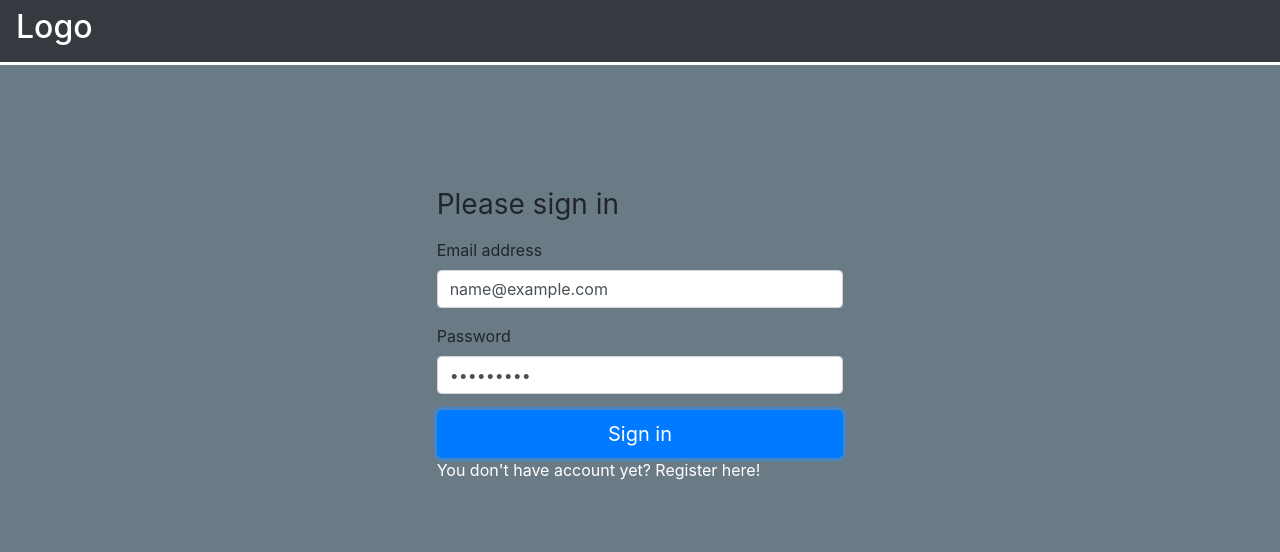
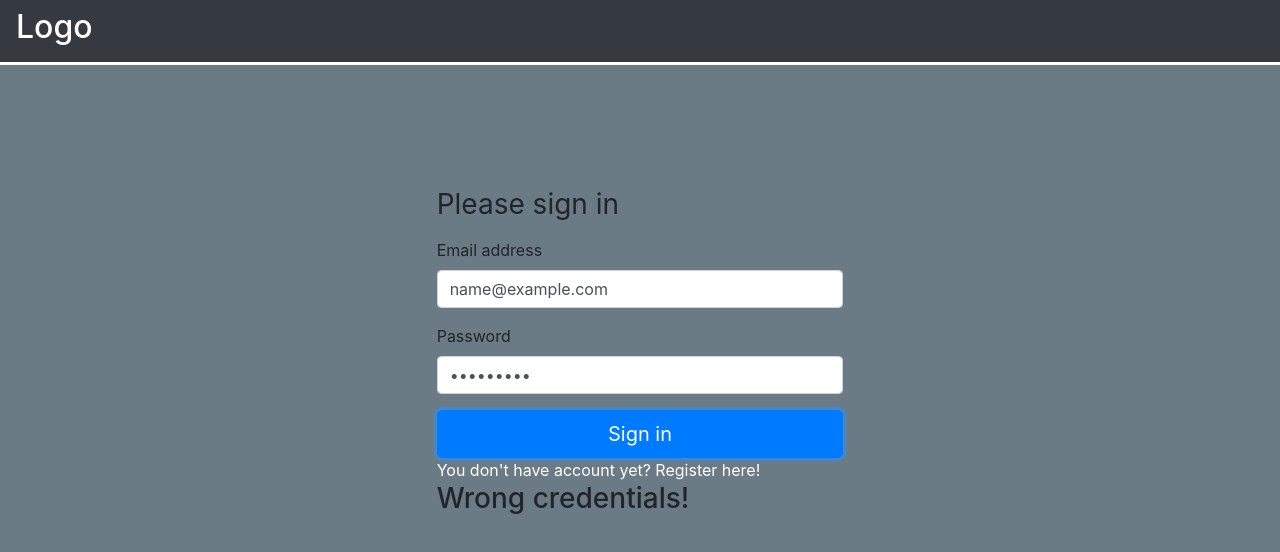
Before and after one commit to KulovacNedim/CALibrary, an Angular app in the folder libraryProject/: page / in a window 1280 px wide. Both pictures are taken after typing "name@example.com", "Sample123" into the empty fields and a click on the button "Sign in". Shown: the top 552 px of the page. Built offline with nearby package versions, Linux system fonts and the light colour scheme; no server answers; what ngx-pagination would draw is missing.

Commit message:
Wornings on login and register screen added

```diff
--- a/libraryProject/src/app/app.module.ts
+++ b/libraryProject/src/app/app.module.ts
@@ -10,17 +10,16 @@ import { AddContentComponent } from './add-content/add-content.component';
 import { EditContentComponent } from './edit-content/edit-content.component';
 import { Routes, RouterModule } from '@angular/router' ;
 import { manageService } from './manageService.service' ;
-import { Content } from '@angular/compiler/src/render3/r3_ast';
 import { LoginComponent } from './login/login.component';
 import { AuthenticationService } from './authentication.service';
 import { ProfileComponent } from './profile/profile.component';
 import { AuthGuardService } from './auth-guard.service';
 import { RegisterComponent } from './register/register.component';
 import { AddEditGuardService } from './add-edit-guard.service';
+import { WarningComponent } from './warning/warning.component';
 
 const appRoutes : Routes = [
   { path: '', component: LoginComponent},
-
   { path: 'editBook', component: EditContentComponent, canActivate: [AddEditGuardService] } ,
   { path: 'addBook', component: AddContentComponent, canActivate: [AddEditGuardService] },
   { path: 'loadBooks', component: LoadContentComponent, canActivate: [AuthGuardService] },
@@ -38,7 +37,8 @@ const appRoutes : Routes = [
     EditContentComponent,
     LoginComponent,
     ProfileComponent,
-    RegisterComponent
+    RegisterComponent,
+    WarningComponent
   ],
   imports: [
     BrowserModule,
--- a/libraryProject/src/app/authentication.service.ts
+++ b/libraryProject/src/app/authentication.service.ts
@@ -28,12 +28,11 @@ export interface TokenPayload {
   role_id : number
 }
 
-
-
 @Injectable()
 export class AuthenticationService {
   private token: string
-warning = ""
+  warning:string = ""
+
   constructor(private http: HttpClient, private router: Router) {}
 
   setWarningMassage(setWarningMassage: string){
--- a/libraryProject/src/app/login/login.component.html
+++ b/libraryProject/src/app/login/login.component.html
@@ -13,7 +13,6 @@
         <button type="submit" class="btn btn-lg btn-primary btn-block">Sign in</button>
       </form>
       <a routerLink="/register">You don't have account yet? Register here!</a>
-      <!-- <app-warning *ngIf="showWarning"></app-warning> -->
+      <app-warning *ngIf="showWarning"></app-warning>
     </div>
   </div>
-<!-- <button class="btn btn-dark mngPnlBtn" (click)="onLoadManagePanel()"> Manage panel </button> -->
--- a/libraryProject/src/app/login/login.component.ts
+++ b/libraryProject/src/app/login/login.component.ts
@@ -17,7 +17,8 @@ export class LoginComponent {
     role_id: 0
   }
 
-
+  showWarning = false;
+  warning: string = "";
 
   constructor(private auth: AuthenticationService, private router: Router) {}
 
@@ -28,8 +29,8 @@ export class LoginComponent {
       },
       err => {
         console.error(err)
-
-
+        this.showWarning = true;
+        this.auth.setWarningMassage("Wrong credentials!");
       }
     )
   }
--- a/libraryProject/src/app/register/register.component.html
+++ b/libraryProject/src/app/register/register.component.html
@@ -21,7 +21,7 @@
         </div>
         <button type="submit" class="btn btn-lg btn-primary btn-block">Register!</button>
       </form>
-      <!-- <app-warning *ngIf="showWarning"></app-warning> -->
+      <app-warning *ngIf="showWarning"></app-warning>
     </div>
   </div>
 </div>
--- a/libraryProject/src/app/register/register.component.ts
+++ b/libraryProject/src/app/register/register.component.ts
@@ -15,6 +15,8 @@ export class RegisterComponent {
     role_id: 3
   };
 
+  showWarning = false;
+  warning: string = "";
 
   constructor(private auth: AuthenticationService, private router: Router) {}
 
@@ -22,8 +24,9 @@ export class RegisterComponent {
     this.auth.register(this.credentials).subscribe(
       (e) => {
         if(JSON.stringify(e).toLowerCase().search("warning") != -1) { //if response contain warning massage
-
-
+          this.showWarning = true;
+          let warning = JSON.stringify(e);
+          this.auth.setWarningMassage(warning.substr(1, warning.length-2));
         }else{
           this.auth.login(this.credentials).subscribe(
             () => {
@@ -31,20 +34,12 @@ export class RegisterComponent {
             },
             err => {
               console.error(err)
-              console.log("greskaaaaaa")
-
             }
           )
-
-
-
-
-          //this.router.navigateByUrl("/profile");
         }
       },
       err => {
         console.error(err);
-        console.log("User with that username already exist!");
       }
     );
   }
--- /dev/null
+++ b/libraryProject/src/app/warning/warning.component.html
@@ -0,0 +1 @@
+<h3>{{ warning }}</h3>
--- /dev/null
+++ b/libraryProject/src/app/warning/warning.component.ts
@@ -0,0 +1,19 @@
+import { Component, OnInit } from '@angular/core';
+import { AuthenticationService } from '../authentication.service';
+
+@Component({
+  selector: 'app-warning',
+  templateUrl: './warning.component.html',
+  styleUrls: ['./warning.component.css']
+})
+export class WarningComponent implements OnInit {
+
+  warning: string = "fd";
+
+  constructor(private auth: AuthenticationService) { }
+
+  ngOnInit() {
+    this.warning = this.auth.getWarningMassage();
+  }
+
+}
```
Also changed, not shown: libraryProject/src/app/warning/warning.component.css (added), 1 other file (tests, documents, lock files or other folders).
